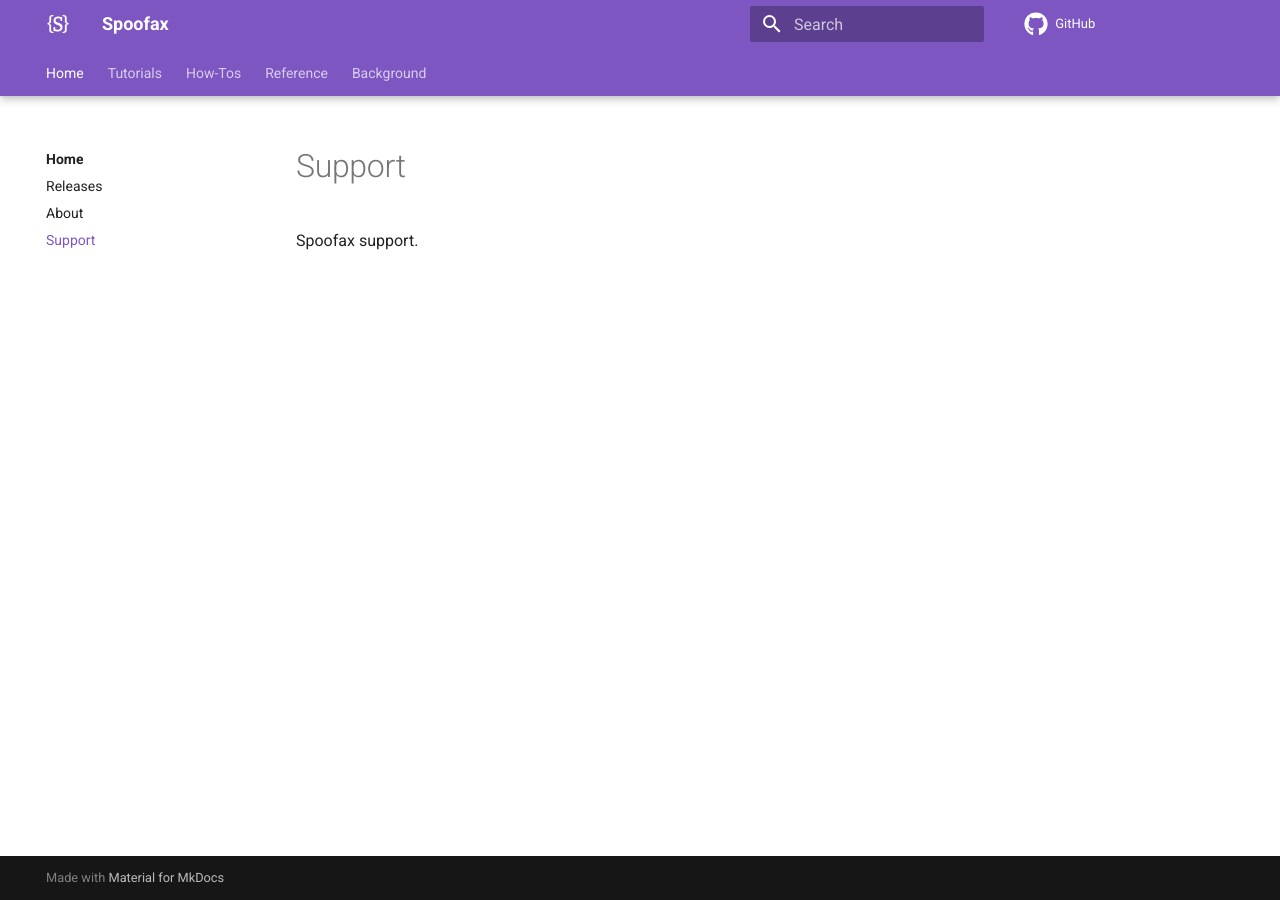
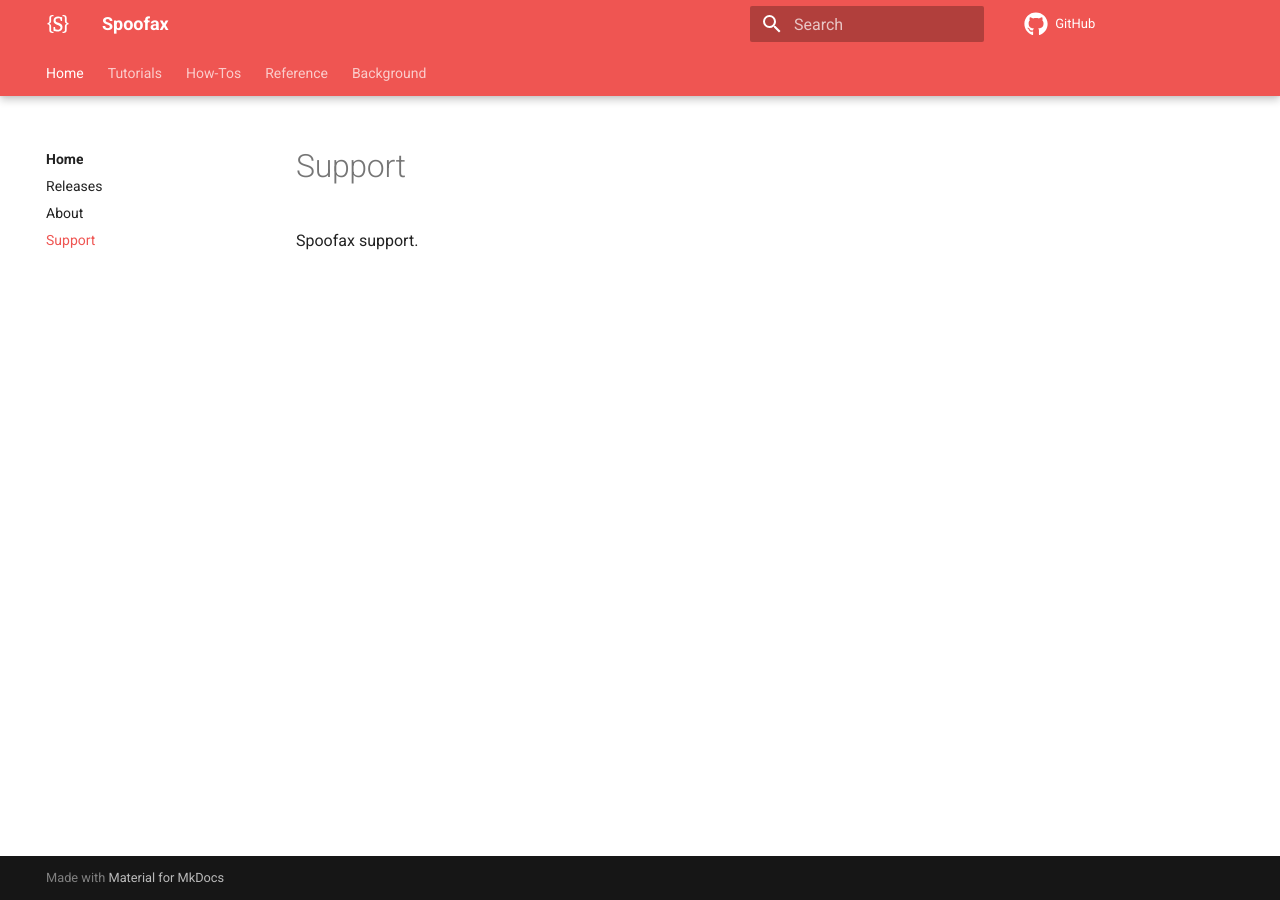
Before and after one commit to pdmosses/metaborg.github.io, an MkDocs documentation site: the page built from docs/support.md, in a window 1280 px wide. Built offline with MkDocs 1.6.1 and Material for MkDocs 9.7.7, drawn with Linux system fonts in a browser that asks for light colours; comment, search, counter and statistics services are not loaded.

Commit message:
Fix docs color

```diff
--- a/mkdocs.yml
+++ b/mkdocs.yml
@@ -32,8 +32,8 @@
     repo: fontawesome/brands/github
   palette:
     #scheme: slate
-    primary: deep purple
-    accent: orange
+    primary: red
+    accent: pink
   font:
     code: JetBrains Mono
   features:
```
